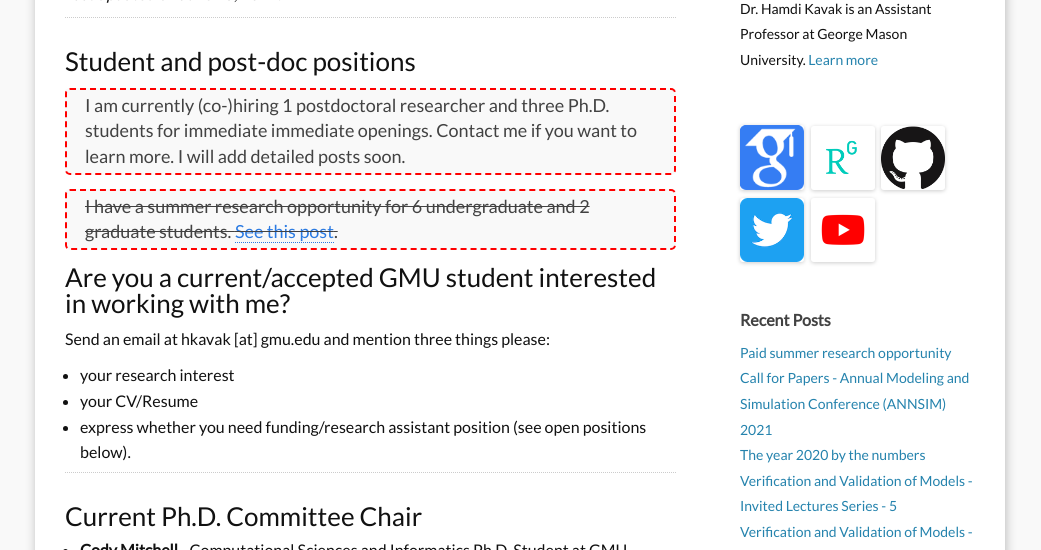
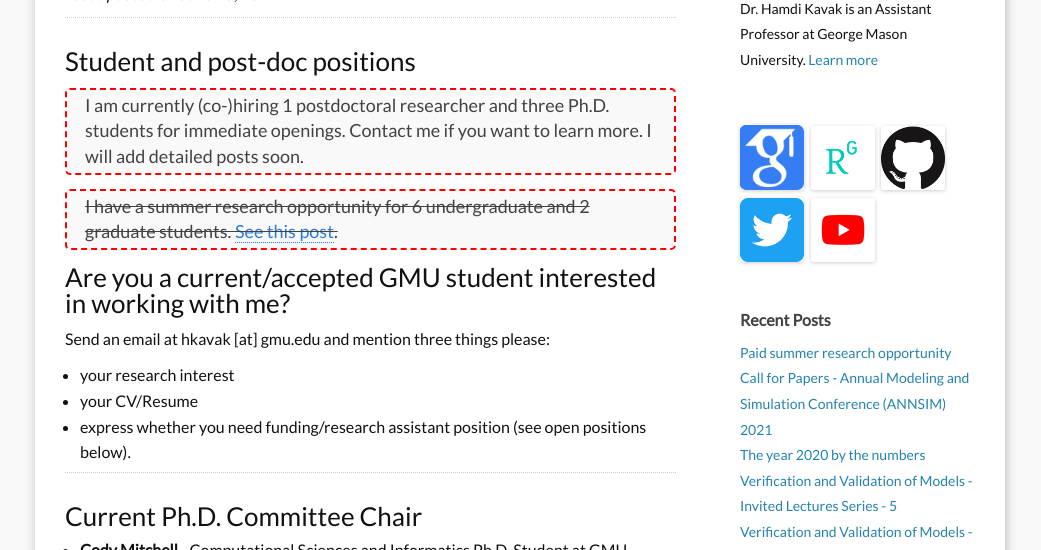
Before and after one commit to hamdikavak/hamdikavak.github.io, a Jekyll site: the page built from j_students.md, in a window 1280 px wide and 900 px high, cut to the strip 350-900 px from the top of the window. Shown: the whole strip, without its empty margins (120-1161 px from the left). Built offline with Jekyll 4.4.1, drawn with Linux system fonts in a browser that asks for light colours; nearby versions of some CDN libraries.

Commit message:
Date and open positions updated

```diff
--- a/j_students.md
+++ b/j_students.md
@@ -13,7 +13,7 @@
 
 ### Student and post-doc positions
 
-> I am currently (co-)hiring 1 postdoctoral researcher and three Ph.D. students for immediate immediate openings. Contact me if you want to learn more. I will add detailed posts soon.
+> I am currently (co-)hiring 1 postdoctoral researcher and three Ph.D. students for immediate openings. Contact me if you want to learn more. I will add detailed posts soon.
 
 > ~~I have a summer research opportunity for 6 undergraduate and 2 graduate students. [See this post]({{ site.baseurl }}/jobs/2021/03/04/summer-research-opportunity.html).~~
 
```
